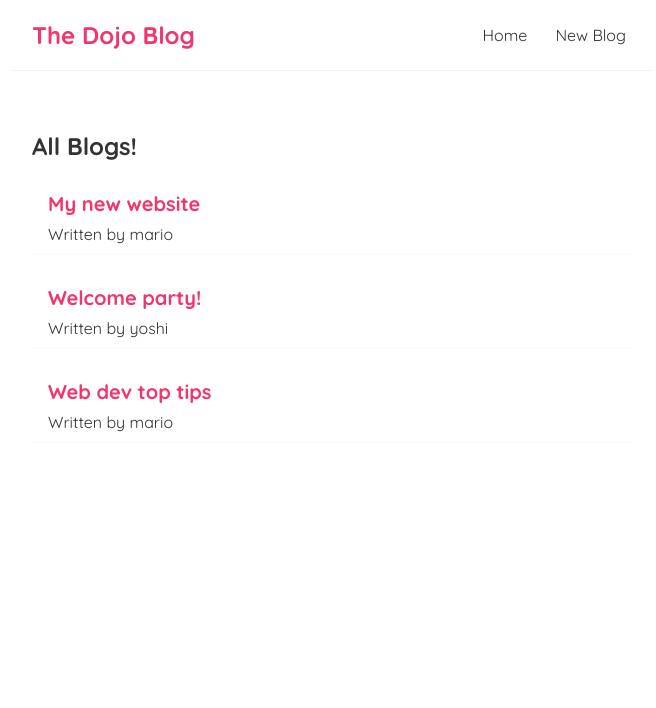
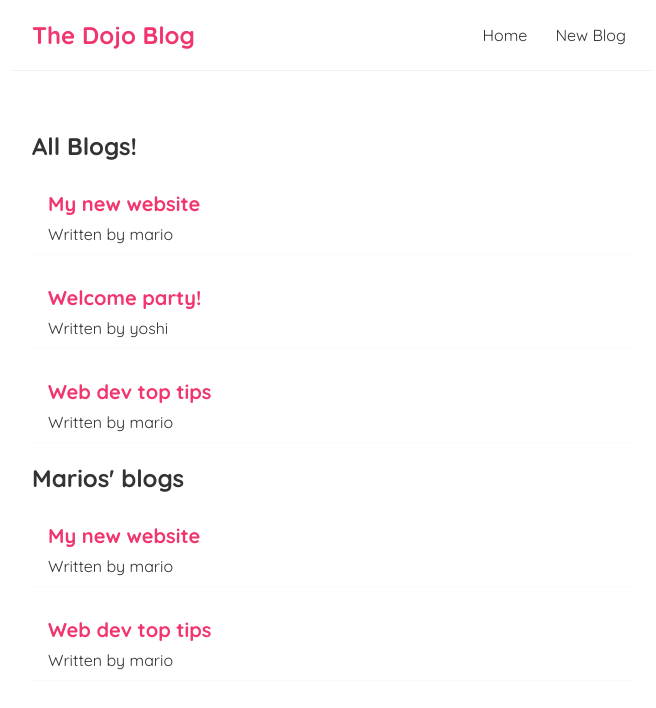
Before and after one commit to lollylegs/react_tut, a React (Create React App) app: page / in a window 1280 px wide. Shown: the top 708 px of the page, without its empty margins (308-964 px from the left). Built offline with nearby package versions, Linux system fonts and the light colour scheme.

Commit message:
finish #12 reusing components

```diff
--- a/src/Home.js
+++ b/src/Home.js
@@ -12,6 +12,7 @@ const Home = () => {
    return (
       <div className="home">
          <BlogList blogs={blogs} title="All Blogs!" />
+         <BlogList blogs={blogs.filter((blog) => blog.author === 'mario')} title="Marios' blogs" />
       </div>
    );
 }
```
